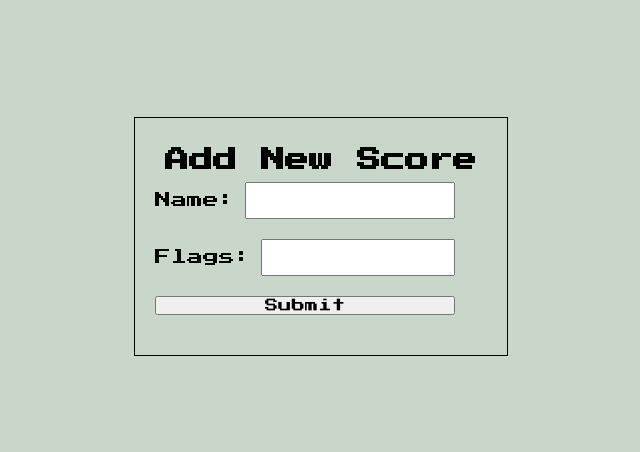
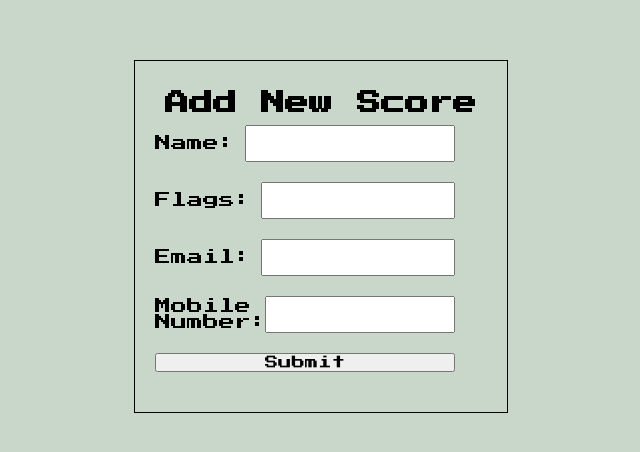
Before and after one commit to s0undy/karriarum-ctf-frontend, a React (Create React App) app: page /newscore in a window 1280 px wide. Shown: the part 164-616 px from the top of the page, without its empty margins (319-959 px from the left). Built offline with nearby package versions, Linux system fonts and the light colour scheme.

Commit message:
feat: Added fields to score form and adjusted styling

```diff
--- a/src/components/Leaderboard.js
+++ b/src/components/Leaderboard.js
@@ -3,7 +3,6 @@
 const Leaderboard = () => {
   const [leaderboardData, setLeaderboardData] = useState([]);
 
-  useEffect(() => {
   const fetchData = async () => {
     try {
       const response = await fetch('http://localhost:4000/api/v1/list');
@@ -14,7 +13,18 @@
     }
   };
 
+  useEffect(() => {
+    fetchData(); // Initial fetch when component mounts
+
+    // Set up an interval to fetch data every 10 seconds
+    const intervalId = setInterval(() => {
       fetchData();
+    }, 10000); // 10 seconds in milliseconds
+
+    // Clean up the interval when the component unmounts
+    return () => {
+      clearInterval(intervalId);
+    };
   }, []);
 
     return (
--- a/src/components/NewScore.js
+++ b/src/components/NewScore.js
@@ -5,6 +5,8 @@
   const [formData, setFormData] = useState({
     name: '',
     flags: '',
+    email: '',
+    mobileNumber: '',
   });
 
   const handleInputChange = (e) => {
@@ -26,7 +28,9 @@
         },
         body: JSON.stringify({
           name: formData.name,
-          flags: parseInt(formData.flags), // Ensure flags is parsed as an integer
+          flags: parseInt(formData.flags),
+          email: formData.email,
+          mobilenumber: formData.mobileNumber
         }),
       });
 
@@ -49,28 +53,52 @@
             <h2 className="heading-with-padding">Add New Score</h2>
             <form onSubmit={handleSubmit} className="center-form">
             <div className="form-group">
-                <label htmlFor="playerName">Name:</label>
+                <label htmlFor="name">Name:</label>
                 <input
                     type="text"
-                    id="playerName"
-                    name="playerName"
-                    value={formData.playerName}
+                    id="name"
+                    name="name"
+                    value={formData.name}
                     onChange={handleInputChange}
                     required
                     className="equal-width-input" // Added class for equal width
                 />
             </div>
             <div className="form-group">
-                <label htmlFor="score">Flags:</label>
+                <label htmlFor="flags">Flags:</label>
                 <input
                     type="number"
-                    id="score"
-                    name="score"
-                    value={formData.score}
+                    id="flags"
+                    name="flags"
+                    value={formData.flags}
                     onChange={handleInputChange}
                     required
                     className="equal-width-input" // Added class for equal width
                 />
+            </div>
+            <div className="form-group">
+              <label htmlFor="email">Email:</label>
+              <input
+                type="text"
+                id="email"
+                name="email"
+                value={formData.email}
+                onChange={handleInputChange}
+                required
+                className="equal-width-input"
+              />
+            </div>
+            <div className="form-group">
+              <label htmlFor="mobileNumber">Mobile Number:</label>
+              <input
+                type="text"
+                id="mobileNumber"
+                name="mobileNumber"
+                value={formData.mobileNumber}
+                onChange={handleInputChange}
+                required
+                className="equal-width-input"
+              />
             </div>
             <div className="form-group">
                 <button type="submit">Submit</button>
```
Lines whose indentation alone changed are shown as unchanged.
